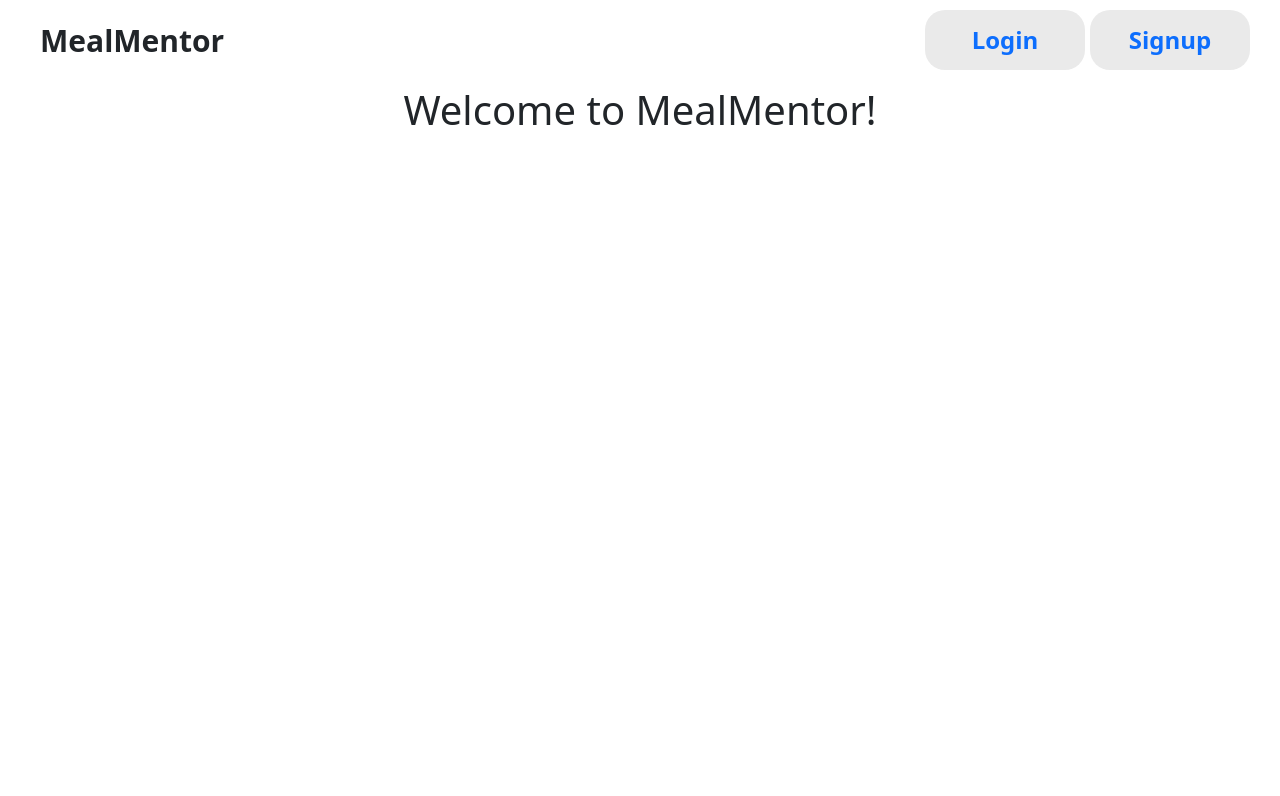
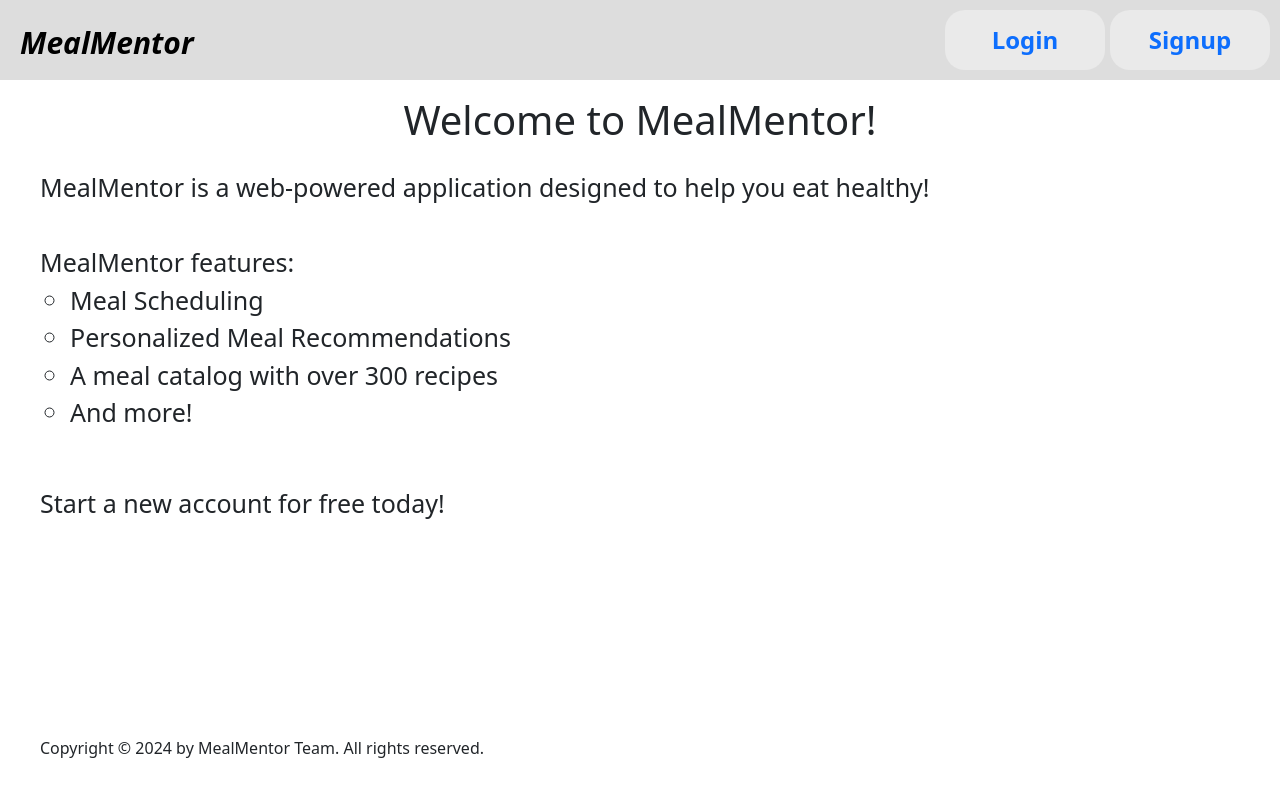
Before and after one commit to MealMentors/MealMentor, a React (Create React App) app in the folder frontend/: page / in a window 1280 px wide. Shown: the top 796 px of the page. Built offline with nearby package versions, Linux system fonts and the light colour scheme.

Commit message:
Designed Welcome Screen and added Welcome Return Button
MealMentor button added at top left of first three pages to send you back to the welcome page. Welcome page designed. Images may be added later.

```diff
--- a/frontend/src/Components/Home.js
+++ b/frontend/src/Components/Home.js
@@ -22,6 +22,7 @@ function Home() {
     return (
 
         <div className="homepage">
+            <Link to="/"><div className="title"><div class="navlink">MealMentor</div></div></Link>
             <div className="logout-button">
                 <Link to="/login">
                     <button id="logout-button">Logout</button>
--- a/frontend/src/Components/Login.js
+++ b/frontend/src/Components/Login.js
@@ -49,7 +49,7 @@ function Login() {
         <div className="d-flex justify-content-center align-items-center bg-primary.bg-gradient vh-100">
             <div className="bg-white p-3 rounded w-25">
                 <div className="login">
-
+                    <Link to="/"><div className="title"><div class="navlink">MealMentor</div></div></Link>
                     <h1 className="d-flex justify-content-center">Login</h1><br></br>
 
                     <form action="POST" class="login-form">
--- a/frontend/src/Components/RecipeDictionary.js
+++ b/frontend/src/Components/RecipeDictionary.js
@@ -4,6 +4,7 @@ import { Link, useLocation } from "react-router-dom";
 import RecipeSelection from "./Style/RecipeSelection.css";
 
 export default function FoodSelection() {
+    //<Link to="/"><div className="title"><div class="navlink">MealMentor</div></div></Link>
     var dict = {
         "(Not) Refried Beans": { Servings: "9", Calories: "86", ProteinGrams: "10", FatGrams: "0", CarbsGrams: "27", Meal: "Protein", Cuisine: "Mexican", Protein: "Beans", Notes: "None", Link: "http://www.budgetbytes.com/2011/08/not-refried-beans/" },
         "Almost Boston Market Creamed Spinach": { Servings: "4", Calories: "382", ProteinGrams: "18", FatGrams: "27", CarbsGrams: "18", Meal: "Side", Cuisine: "Southern", Protein: "None", Notes: "One serving is very small", Link: "http://www.food.com/recipe/almost-boston-market-creamed-spinach-77206" },
--- a/frontend/src/Components/Style/Home.css
+++ b/frontend/src/Components/Style/Home.css
@@ -21,8 +21,8 @@ h1 {
 
 #logout-button {
   position: absolute;
-  top: 10px; /* Adjust as needed */
-  right: 10px; /* Adjust as needed */
+  top: 20px; /* Adjust as needed */
+  right: 20px; /* Adjust as needed */
   background-color: #c2fbd7;
   border-radius: 100px;
   box-shadow: rgba(44, 187, 99, .2) 0 -25px 18px -14px inset,rgba(44, 187, 99, .15) 0 1px 2px,rgba(44, 187, 99, .15) 0 2px 4px,rgba(44, 187, 99, .15) 0 4px 8px,rgba(44, 187, 99, .15) 0 8px 16px,rgba(44, 187, 99, .15) 0 16px 32px;
@@ -93,3 +93,39 @@ h1 {
     box-shadow: rgba(44,187,99,.35) 0 -25px 18px -14px inset,rgba(44,187,99,.25) 0 1px 2px,rgba(44,187,99,.25) 0 2px 4px,rgba(44,187,99,.25) 0 4px 8px,rgba(44,187,99,.25) 0 8px 16px,rgba(44,187,99,.25) 0 16px 32px;
   transform: scale(1.05) rotate(-1deg);
 }
+
+
+.title {
+    position: absolute;
+    left: 20px;
+    top: 20px;
+    font-size: 30px;
+    font-weight: bold;
+    margin-right: 20px;
+    font-style: italic;
+}
+
+div.navlink {
+    text-decoration: none;
+    color: #000000
+}
+
+div.navlink:link {
+    text-decoration: none;
+    color: #000000;
+}
+
+div.navlink:visited {
+    text-decoration: none;
+    color: #000000;
+}
+
+div.navlink:hover {
+    text-decoration: none;
+    color: #000000;
+}
+
+div.navlink:active {
+    text-decoration: none;
+    color: #000000;
+}
--- a/frontend/src/Components/Style/Login.css
+++ b/frontend/src/Components/Style/Login.css
@@ -28,3 +28,39 @@
   box-shadow: rgba(44,187,99,.35) 0 -25px 18px -14px inset,rgba(44,187,99,.25) 0 1px 2px,rgba(44,187,99,.25) 0 2px 4px,rgba(44,187,99,.25) 0 4px 8px,rgba(44,187,99,.25) 0 8px 16px,rgba(44,187,99,.25) 0 16px 32px;
   transform: scale(1.05) rotate(-1deg);
 }
+
+
+.title {
+    position: absolute;
+    left: 20px;
+    top: 20px;
+    font-size: 30px;
+    font-weight: bold;
+    margin-right: 20px;
+    font-style: italic;
+}
+
+div.navlink {
+    text-decoration: none;
+    color: #000000
+}
+
+div.navlink:link {
+    text-decoration: none;
+    color: #000000;
+}
+
+div.navlink:visited {
+    text-decoration: none;
+    color: #000000;
+}
+
+div.navlink:hover {
+    text-decoration: none;
+    color: #000000;
+}
+
+div.navlink:active {
+    text-decoration: none;
+    color: #000000;
+}
--- a/frontend/src/Components/Style/Signup.css
+++ b/frontend/src/Components/Style/Signup.css
@@ -28,3 +28,38 @@
   box-shadow: rgba(44,187,99,.35) 0 -25px 18px -14px inset,rgba(44,187,99,.25) 0 1px 2px,rgba(44,187,99,.25) 0 2px 4px,rgba(44,187,99,.25) 0 4px 8px,rgba(44,187,99,.25) 0 8px 16px,rgba(44,187,99,.25) 0 16px 32px;
   transform: scale(1.05) rotate(-1deg);
 }
+
+.title {
+    position: absolute;
+    left: 20px;
+    top: 20px;
+    font-size: 30px;
+    font-weight: bold;
+    margin-right: 20px;
+    font-style: italic;
+}
+
+div.navlink {
+    text-decoration: none;
+    color: #000000
+}
+
+div.navlink:link {
+    text-decoration: none;
+    color: #000000;
+}
+
+div.navlink:visited {
+    text-decoration: none;
+    color: #000000;
+}
+
+div.navlink:hover {
+    text-decoration: none;
+    color: #000000;
+}
+
+div.navlink:active {
+    text-decoration: none;
+    color: #000000;
+}
--- a/frontend/src/Components/Style/Welcome.css
+++ b/frontend/src/Components/Style/Welcome.css
@@ -29,15 +29,19 @@
     margin-right: 10px;
     justify-content: space-around;
     font-weight: bold;
+
 }
 
 .login_signup {
     display: flex;
     flex-direction: row;
     padding-top: 10px;
-    padding-right: 20px;
-    padding-left: 20px;
-    margin-left: 20px;
+    padding-bottom: 10px;
+    position: absolute;
+    background-color: #DDDDDD;
+    left: 0px;
+    right: 0px;
+    top: 0px;
 }
 
 .column_align {
@@ -52,10 +56,56 @@
     margin-left: auto;
 }
 
+
+
+ul.bulletpoint {
+    list-style-type: circle;
+    font-size: 25px;
+    padding-left: 70px
+}
+
+.heading2 {
+    font-size: 25px;
+    padding-left: 40px
+}
+
 .title {
-    margin-top: auto;
-    margin-bottom: auto;
+    position: absolute;
+    left: 20px;
+    top: 20px;
     font-size: 30px;
     font-weight: bold;
     margin-right: 20px;
+    font-style: italic;
 }
+
+div.navlink {
+    text-decoration: none;
+    color: #000000
+}
+
+div.navlink:link {
+    text-decoration: none;
+    color: #777777;
+}
+
+div.navlink:visited {
+    text-decoration: none;
+    color: #777777;
+}
+
+div.navlink:hover {
+    text-decoration: none;
+    color: #777777;
+}
+
+div.navlink:active {
+    text-decoration: none;
+    color: #777777;
+}
+
+.copyright {
+    position: absolute;
+    bottom: 40px;
+    left: 40px;
+}
--- a/frontend/src/Components/Welcome.js
+++ b/frontend/src/Components/Welcome.js
@@ -1,13 +1,41 @@
-import React from 'react';
-import { Link } from 'react-router-dom';
+import React, { useState, useEffect } from "react";
+import { Link, useLocation } from 'react-router-dom';
+import "bootstrap/dist/css/bootstrap.min.css";
 import './Style/Welcome.css';
 
+function userState(userName) {
+    if (userName !== "" && userName !== null) {
+        var container = document.getElementById('container');
+        container.append("Hello");
+    } else {
+
+    }
+}
+
+
+
 const Welcome = () => {
+    const location = useLocation();
+    // Fetching user profile information from local storage or initializing it as an empty object
+    const userProfile = JSON.parse(localStorage.getItem("users")) || {};
+
+    // State to hold the user's name
+    const [userName, setUserName] = useState(userProfile.name || "Not Logged In");
+
+    useEffect(() => {
+        // Update the user's name when it changes in the location state
+        if (location.state && location.state.name) {
+            setUserName(location.state.name);
+            // Update the local storage with the new user profile information
+            localStorage.setItem("users", JSON.stringify({ ...userProfile, name: location.state.name }));
+        }
+    }, [location.state]);
+
     return (
         <div>
             <navbar className="column_align">
                 <ul className="login_signup">
-                    <label className="title">MealMentor</label>
+                    <Link to="/"><div className="title"><div class = "navlink">MealMentor</div></div></Link>
                     <li className="login_button" style={{marginLeft: 'auto', marginRight: '0px'}}>
                         <Link to="/login">Login</Link>
                     </li>
@@ -16,9 +44,25 @@ const Welcome = () => {
                     </li>
                 </ul>
             </navbar>
+            <br></br><br></br><br></br><br></br>
             <h1>Welcome to MealMentor!</h1>
-            {/* Add your content here */}
+            <div className = "heading2">
+                MealMentor is a web-powered application designed to help you eat healthy!<br></br><br></br>
+                MealMentor features:
+            </div>
+            <ul className="bulletpoint">
+                <li>Meal Scheduling</li>
+                <li>Personalized Meal Recommendations</li>
+                <li>A meal catalog with over 300 recipes</li>
+                <li>And more!</li>
+            </ul>
+            <div className="heading2"><br></br>
+                Start a new account for free today!
+            </div>
+
+            <div className="copyright">Copyright &copy; 2024 by MealMentor Team. All rights reserved.</div>
         </div>
+
     );
 };
 
```
Also changed, not shown: frontend/src/Components/Style/RecipeSelection.css (line endings or trailing spaces).
